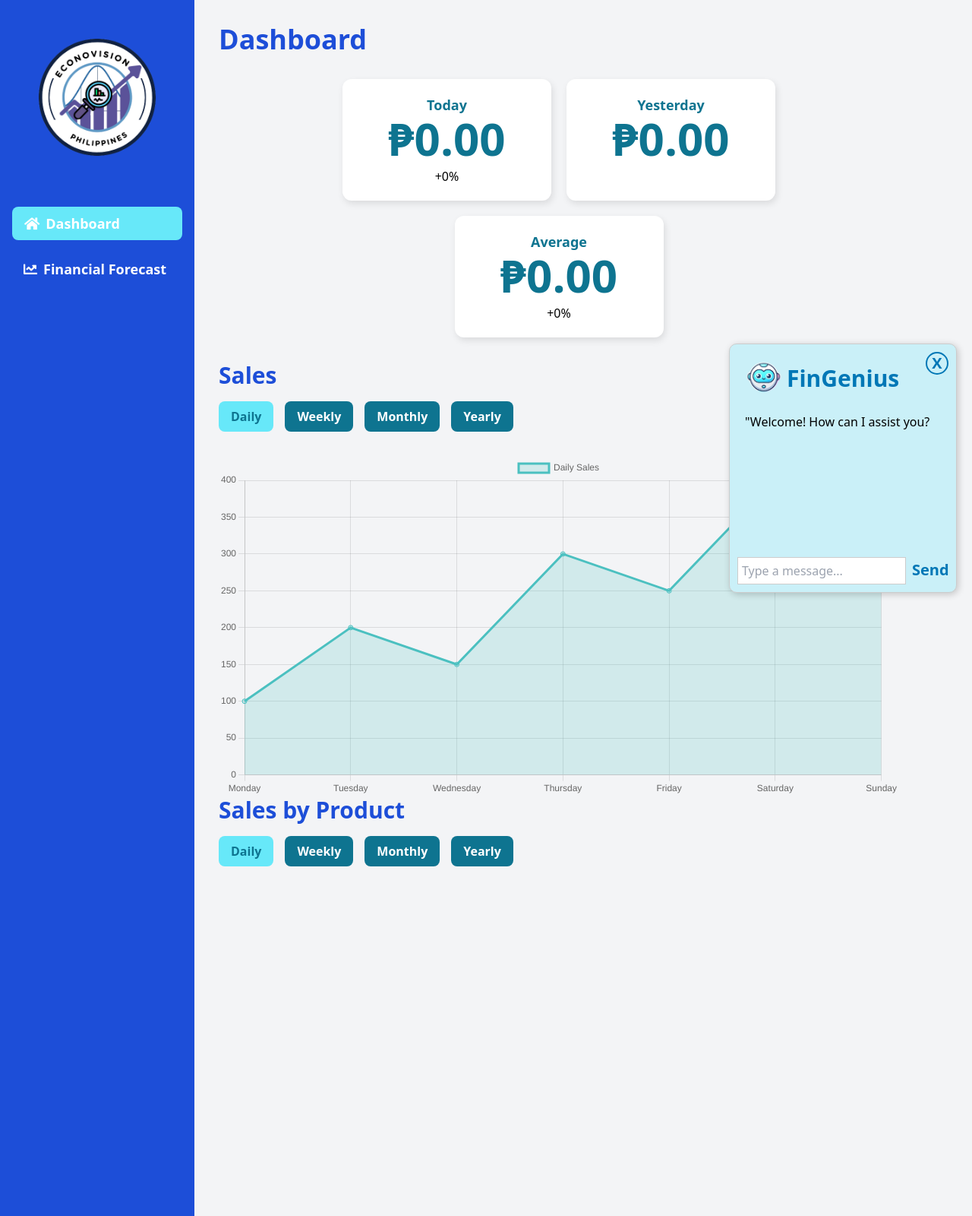
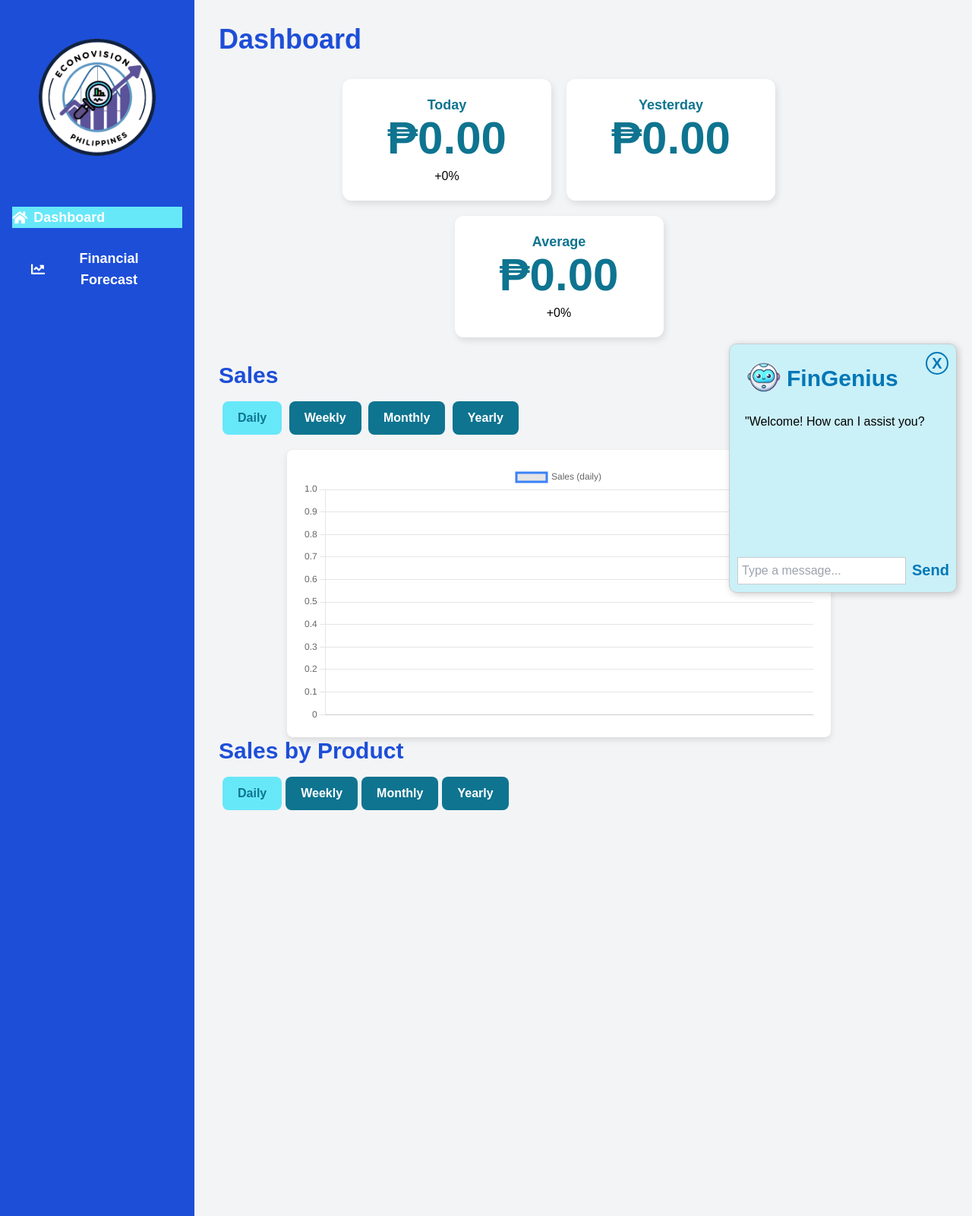
Before and after one commit to cielotds/SDMS-v2, a Flask app: page / in a window 1280 px wide. Shown: the whole page at 76% size. Run offline with Flask 3, Linux system fonts and the light colour scheme; data that the repository does not hold is empty; a map, chart or similar area stays blank; some libraries are stand-ins or nearby versions.

Commit message:
sales chart

```diff
--- a/app.py
+++ b/app.py
@@ -46,6 +46,97 @@
         "percent_avg": f"{round(percent_change_avg, 2)}%"
     })
 
+@app.route('/api/daily-sales-data', methods=['GET'])
+def get_daily_sales_data():
+    con = get_con()
+    cursor = con.cursor(dictionary=True)
+
+    today = datetime.today().date()
+    past_week = today - timedelta(days=7)
+
+    # Get daily sales data for the past 7 days
+    cursor.execute("SELECT DATE(date) AS date, SUM(total_price) AS total FROM orders WHERE DATE(date) BETWEEN %s AND %s GROUP BY DATE(date)", (past_week, today))
+    daily_sales_data = cursor.fetchall()
+
+    con.close()
+
+    labels = [data['date'].strftime('%Y-%m-%d') for data in daily_sales_data]
+    values = [data['total'] for data in daily_sales_data]
+
+    return jsonify({
+        "labels": labels,
+        "values": values
+    })
+
+
+@app.route('/api/weekly-sales-data', methods=['GET'])
+def get_weekly_sales_data():
+    con = get_con()
+    cursor = con.cursor(dictionary=True)
+
+    today = datetime.today().date()
+    past_month = today - timedelta(days=30)
+
+    # Get weekly sales data for the past 30 days
+    cursor.execute("SELECT WEEK(date) AS week, SUM(total_price) AS total FROM orders WHERE DATE(date) BETWEEN %s AND %s GROUP BY WEEK(date)", (past_month, today))
+    weekly_sales_data = cursor.fetchall()
+
+    con.close()
+
+    labels = [f"Week {data['week']}" for data in weekly_sales_data]
+    values = [data['total'] for data in weekly_sales_data]
+
+    return jsonify({
+        "labels": labels,
+        "values": values
+    })
+
+
+@app.route('/api/monthly-sales-data', methods=['GET'])
+def get_monthly_sales_data():
+    con = get_con()
+    cursor = con.cursor(dictionary=True)
+
+    today = datetime.today().date()
+    past_year = today - timedelta(days=365)
+
+    # Get monthly sales data for the past 365 days
+    cursor.execute("SELECT MONTH(date) AS month, SUM(total_price) AS total FROM orders WHERE DATE(date) BETWEEN %s AND %s GROUP BY MONTH(date)", (past_year, today))
+    monthly_sales_data = cursor.fetchall()
+
+    con.close()
+
+    labels = [f"Month {data['month']}" for data in monthly_sales_data]
+    values = [data['total'] for data in monthly_sales_data]
+
+    return jsonify({
+        "labels": labels,
+        "values": values
+    })
+
+
+@app.route('/api/yearly-sales-data', methods=['GET'])
+def get_yearly_sales_data():
+    con = get_con()
+    cursor = con.cursor(dictionary=True)
+
+    today = datetime.today().date()
+    past_years = today - timedelta(days=5*365)
+
+    # Get yearly sales data for the past 5 years
+    cursor.execute("SELECT YEAR(date) AS year, SUM(total_price) AS total FROM orders WHERE DATE(date) BETWEEN %s AND %s GROUP BY YEAR(date)", (past_years, today))
+    yearly_sales_data = cursor.fetchall()
+
+    con.close()
+
+    labels = [data['year'] for data in yearly_sales_data]
+    values = [data['total'] for data in yearly_sales_data]
+
+    return jsonify({
+        "labels": labels,
+        "values": values
+    })
+
 
 if __name__ == '__main__':
     app.run(debug=True)
--- a/static/data.js
+++ b/static/data.js
@@ -7,11 +7,7 @@
             document.getElementById('yesterday-total').textContent = data.yesterday;
             document.getElementById('average-total').textContent = data.average;
 
-            /**document.getElementById('today-percent').textContent = (data.percent_today > 0 ? "+" : "") + data.percent_today + "%";
-            document.getElementById('today-percent').className = data.percent_today >= 0 ? "text-green-700 mt-2" : "text-red-700 mt-2";
 
-            document.getElementById('average-percent').textContent = (data.percent_avg > 0 ? "+" : "") + data.percent_avg + "%";
-            document.getElementById('average-percent').className = data.percent_avg >= 0 ? "text-green-700 mt-2" : "text-red-700 mt-2";**/
 
             document.getElementById('today-percent').textContent = data.percent_today.includes('-') ?
                     data.percent_today : `+${data.percent_today}`;
--- a/static/main.js
+++ b/static/main.js
@@ -46,6 +46,18 @@
                     <button class="btnd">Monthly</button>
                     <button class="btnd btnd-rounded">Yearly</button>
                 </div>
+                <div class="chart">
+                    <canvas id="dailySalesChart"></canvas>
+                </div>
+                <div class="chart" style="display: none;" id="weeklySalesChartContainer">
+                    <canvas id="weeklySalesChart"></canvas>
+                </div>
+                <div class="chart" style="display: none;" id="monthlySalesChartContainer">
+                    <canvas id="monthlySalesChart"></canvas>
+                </div>
+                <div class="chart" style="display: none;" id="yearlySalesChartContainer">
+                    <canvas id="yearlySalesChart"></canvas>
+                </div>
                 <h2 class="text-3xl font-bold text-blue-700 mb-4">Sales by Product</h2>
                 <div class="flex mb-8">
                     <button class="btnd-active">Daily</button>
@@ -53,6 +65,13 @@
                     <button class="btnd">Monthly</button>
                     <button class="btnd btnd-rounded">Yearly</button>
                 </div>
+                <div class="flex justify-between">
+                    <div class="chart">
+                        <canvas id="salesChart"></canvas>
+                    </div>
+                    <div class="chart">
+                        <canvas id="salesByProductChart"></canvas>
+                    </div>
         `;
     }
 
--- a/static/styles.css
+++ b/static/styles.css
@@ -1,3 +1,5 @@
+body { font-family: Arial, sans-serif; background-color: #f8fafc; }
+
 .sidebar {
     width: 20%;
     background-color: #1E3A8A; /* Tailwind's blue-700 */
@@ -48,43 +50,32 @@
 
 }
 
+.chart-container { width: 80%; margin: auto; }
+.chart-box { background: white; padding: 20px; box-shadow: 0 4px 8px rgba(0, 0, 0, 0.1); border-radius: 8px; }
+.buttons { margin-bottom: 20px; }
 .btn {
-    background-color:transparent; /* Tailwind's cyan-700 */
+    background-color: transparent;
     color: white;
     font-weight: bold;
-    padding: 0.5rem 1rem;
-    border-radius: 0.5rem;
-    margin-left: -1px; /* To avoid double borders */
+    padding: 10px 20px;
+    border-radius: 8px;
+    margin-left: 5px;
     transition: background-color 0.3s;
+    border: none;
+    cursor: pointer;
+}
+.btnd {
+    background-color: #0E7490;
+    color: white;
+}
+.btn-active, .btnd-active {
+    background-color: #67E8F9;
+    color: #0E7490;
+}
+.btn:hover, .btnd:hover {
+    background-color: rgba(255, 255, 255, 0.1);
 }
 
-.btnd {
-    background-color:#0E7490; /* Tailwind's cyan-700 */
-    color: white;
-    font-weight: bold;
-    padding: 0.5rem 1rem;
-    border-radius: 0.5rem;
-    margin-left: 15px; /* To avoid double borders */
-    transition: background-color 0.3s;
-
-}
-
-.btn-active, .btnd-active {
-    background-color: #67E8F9; /* Tailwind's cyan-200 */
-    color: #0E7490; /* Tailwind's cyan-700 */
-    font-weight: bold;
-    padding: 0.5rem 1rem;
-    border-radius: 0.5rem;
-}
-
-
-.btn-rounded {
-    border-radius: 0.5rem 0.5rem 0.5rem 0.5rem; /* Rounded corners */
-}
-
-.btn:hover, .btnd:hover {
-    background-color: rgba(255, 255, 255, 0.1); /* Lighten on hover */
-}
 
 
 
--- a/templates/index.html
+++ b/templates/index.html
@@ -55,30 +55,25 @@
                 </div>
 
                 <h2 class="text-3xl font-bold text-blue-700 mb-4">Sales</h2>
-                <div class="flex mb-8">
-                    <button class="btnd-active">Daily</button>
-                    <button class="btnd">Weekly</button>
-                    <button class="btnd">Monthly</button>
-                    <button class="btnd btnd-rounded">Yearly</button>
-                </div>
-                <div class="chart">
-                    <canvas id="dailySalesChart"></canvas>
-                </div>
-                <div class="chart" style="display: none;" id="weeklySalesChartContainer">
-                    <canvas id="weeklySalesChart"></canvas>
-                </div>
-                <div class="chart" style="display: none;" id="monthlySalesChartContainer">
-                    <canvas id="monthlySalesChart"></canvas>
-                </div>
-                <div class="chart" style="display: none;" id="yearlySalesChartContainer">
-                    <canvas id="yearlySalesChart"></canvas>
-                </div>
+    <div class="buttons">
+        <button class="btn btnd-active" onclick="fetchData('daily')">Daily</button>
+        <button class="btn btnd" onclick="fetchData('weekly')">Weekly</button>
+        <button class="btn btnd" onclick="fetchData('monthly')">Monthly</button>
+        <button class="btn btnd" onclick="fetchData('yearly')">Yearly</button>
+    </div>
+    <div class="chart-container">
+
+    <div class="chart-box">
+        <canvas id="salesChart"></canvas>
+    </div>
+    </div>
+
                 <h2 class="text-3xl font-bold text-blue-700 mb-4">Sales by Product</h2>
                 <div class="flex mb-8">
-                    <button class="btnd-active">Daily</button>
-                    <button class="btnd">Weekly</button>
-                    <button class="btnd">Monthly</button>
-                    <button class="btnd btnd-rounded">Yearly</button>
+                    <button class="btn btnd-active">Daily</button>
+                    <button class="btn btnd">Weekly</button>
+                    <button class="btn btnd">Monthly</button>
+                    <button class="btn btnd btnd-rounded">Yearly</button>
                 </div>
                 <div class="flex justify-between">
                     <div class="chart">
```
Also changed, not shown: static/dcharts.js (+38 -139 lines).
